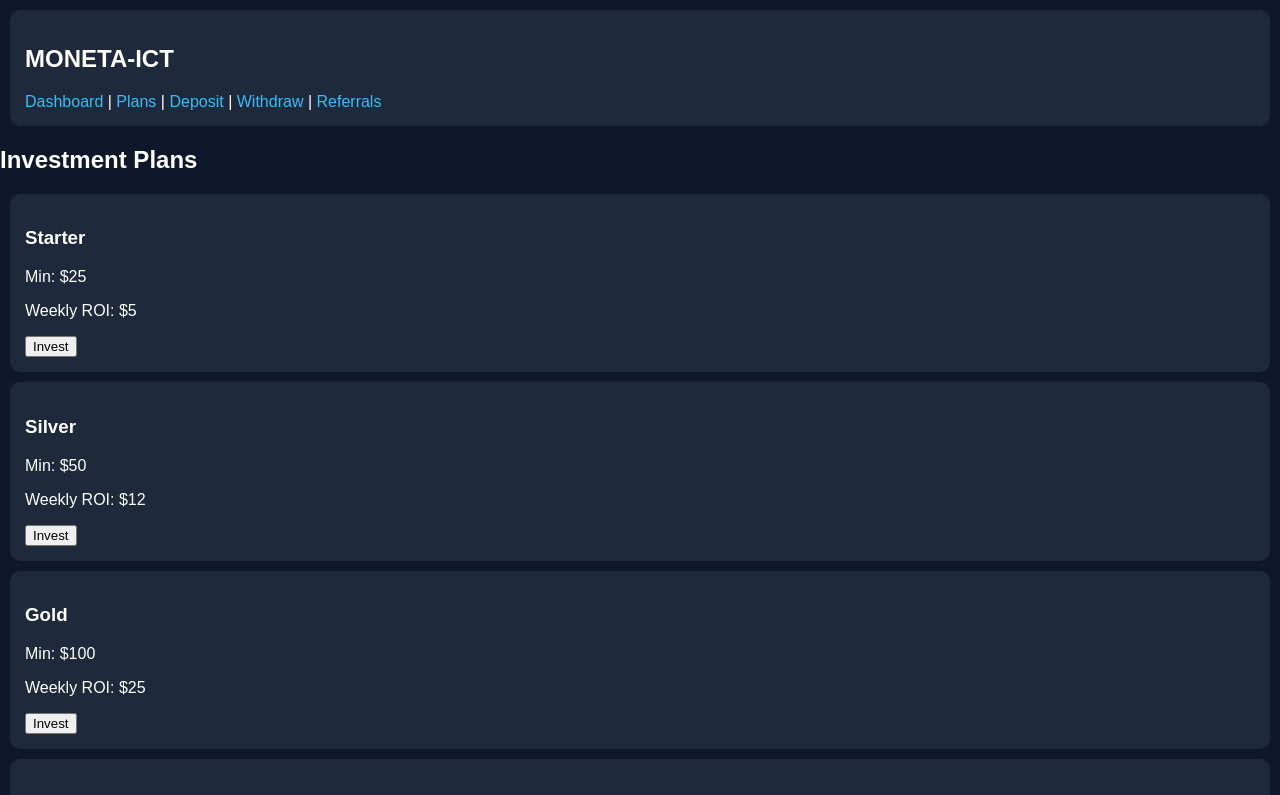
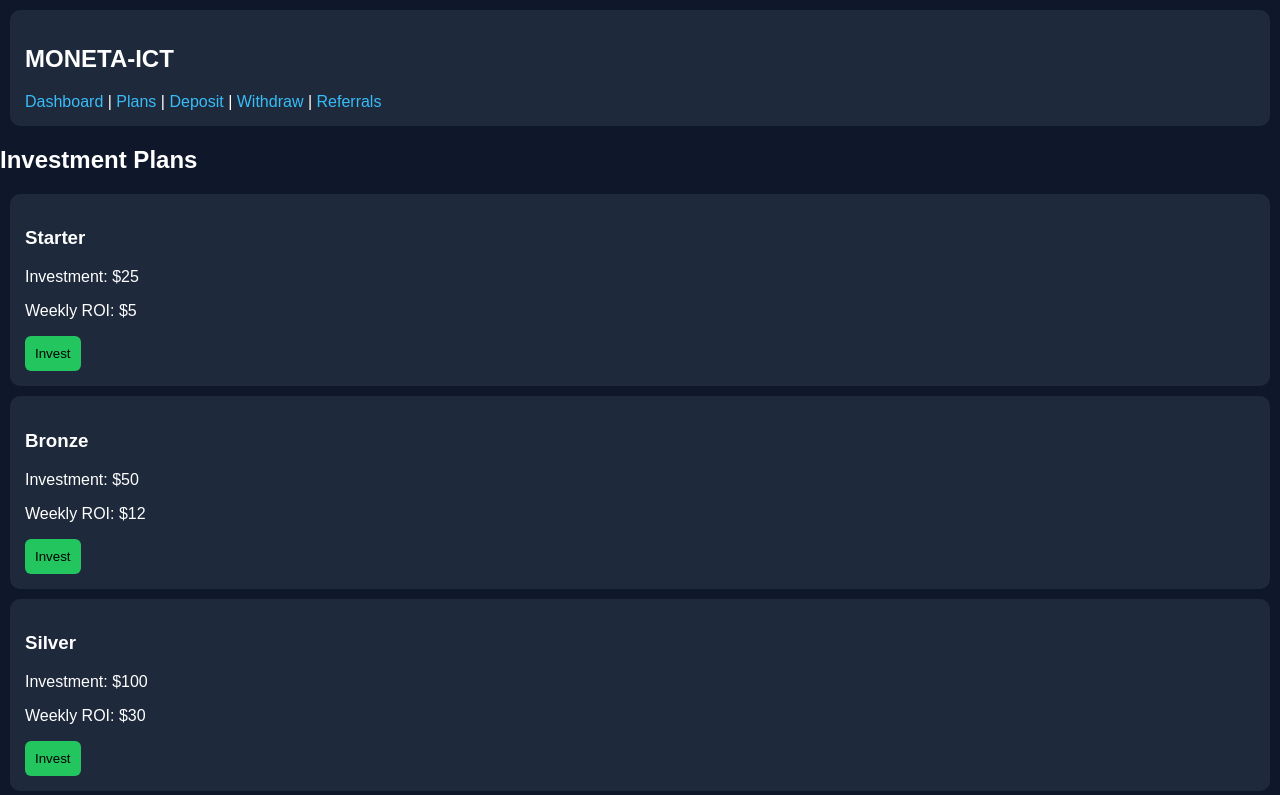
Before and after one commit to Eramsbilly/MONETA-ICT-Frontend, a React (Create React App) app: page /plans in a window 1280 px wide. Shown: the top 795 px of the page. Built offline with nearby package versions, Linux system fonts and the light colour scheme.

Commit message:
Update Plans.js

```diff
--- a/src/Plans.js
+++ b/src/Plans.js
@@ -1,32 +1,34 @@
 import React from "react";
 import API from "./api";
+import PlanCard from "./PlanCard";
 
-const plans = [
-  { id: 1, name: "Starter", min: 25, roi: 5 },
-  { id: 2, name: "Silver", min: 50, roi: 12 },
-  { id: 3, name: "Gold", min: 100, roi: 25 },
-  { id: 4, name: "Diamond", min: 250, roi: 70 },
+const PLANS = [
+  { id: 1, name: "Starter", amount: 25, weekly: 5, weeks: 6 },
+  { id: 2, name: "Bronze", amount: 50, weekly: 12, weeks: 6 },
+  { id: 3, name: "Silver", amount: 100, weekly: 30, weeks: 6 },
+  { id: 4, name: "Gold", amount: 250, weekly: 90, weeks: 6 },
+  { id: 5, name: "Platinum", amount: 500, weekly: 200, weeks: 6 },
 ];
 
 export default function Plans() {
   const invest = async (plan) => {
-    const amount = prompt(`Enter amount (min $${plan.min})`);
     const token = localStorage.getItem("token");
-    const res = await API.invest(token, plan.id, amount);
+    if (!token) return alert("Please login");
+
+    const res = await API.invest(token, plan.id, plan.amount);
+
     alert(res.message || "Investment submitted");
   };
 
   return (
     <div className="page">
       <h2>Investment Plans</h2>
-      {plans.map((p) => (
-        <div key={p.id} className="card">
-          <h3>{p.name}</h3>
-          <p>Min: ${p.min}</p>
-          <p>Weekly ROI: ${p.roi}</p>
-          <button onClick={() => invest(p)}>Invest</button>
-        </div>
-      ))}
+
+      <div className="grid">
+        {PLANS.map((p) => (
+          <PlanCard key={p.id} plan={p} onInvest={() => invest(p)} />
+        ))}
+      </div>
     </div>
   );
 }
```
